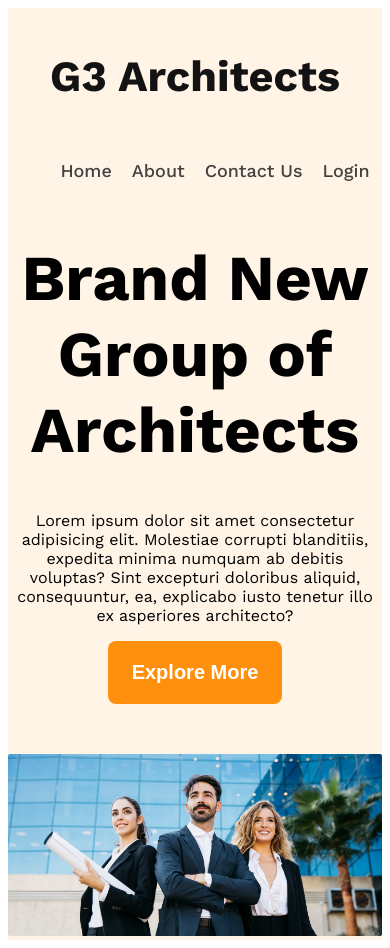
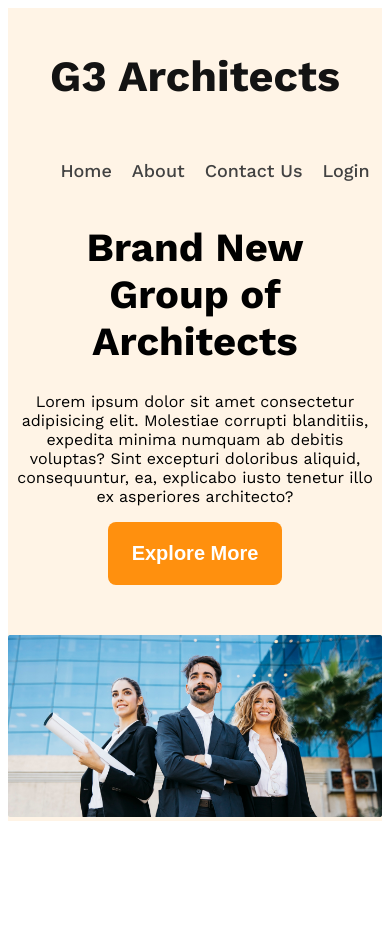
Before and after one commit to huraira775/g3-architects-responsive-websites, a plain HTML site: page index.html in a window 390 px wide. After the commit the page ends 844 px from the top, so only its background shows below. Drawn offline with nearby package versions, Linux system fonts and the light colour scheme.

Commit message:
made banner title and banner description mobile responsive

```diff
--- a/styles/g3Architects.css
+++ b/styles/g3Architects.css
@@ -109,11 +109,11 @@ body{
     flex-direction: column;
   }
 
-  /* .banner-title{
+  .banner-title{
     font-size: 2.5rem;
   }
 
   .banner-description{
     font-size: 1rem;
-  } */
+  }
 }
```
